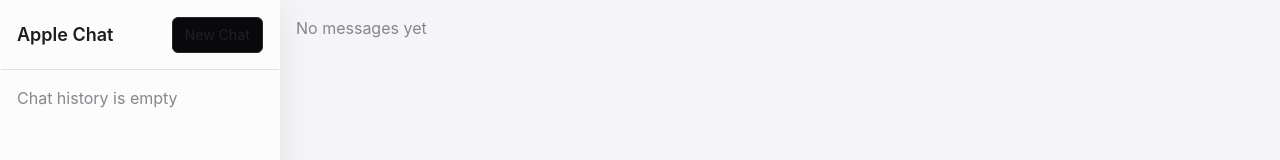
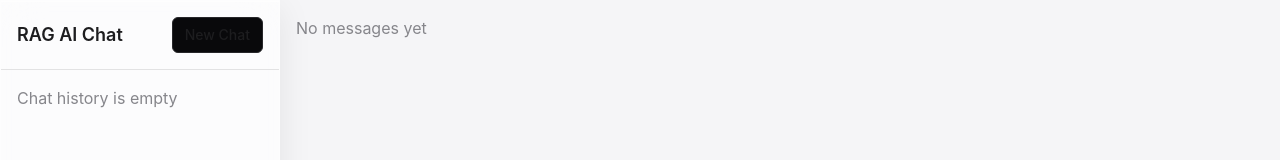
Before and after one commit to Mohamed-Abuali/contextflow-rag, a React (Vite) app: page / in a window 1280 px wide. Shown: the top 160 px of the page. Built offline with nearby package versions, Linux system fonts and the light colour scheme.

Commit message:
fix: rename the app to RAG AI chat

```diff
--- a/src/components/layout/Sidebar.tsx
+++ b/src/components/layout/Sidebar.tsx
@@ -30,7 +30,7 @@
       )}
     >
       <div className="p-4 flex justify-between items-center border-b border-apple-border">
-        <h1 className="text-lg font-semibold text-apple-text">Apple Chat</h1>
+        <h1 className="text-lg font-semibold text-apple-text">RAG AI Chat</h1>
         <div className="flex items-center gap-2">
           <Button variant="outline" size="sm">New Chat</Button>
           {screenSize === 'mobile' && (
```
